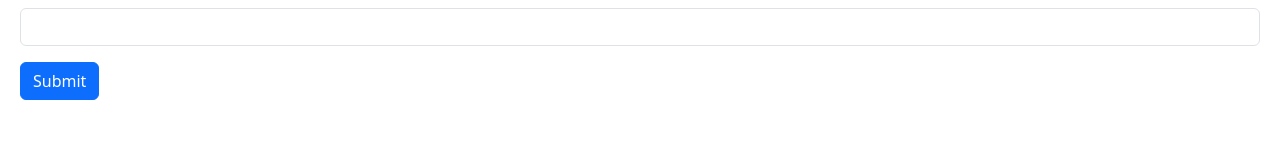
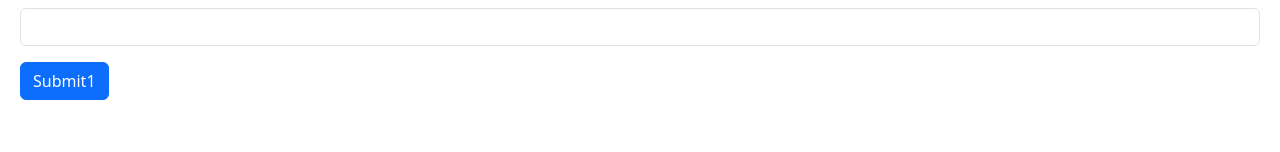
Before and after one commit to ddimkou/react-mosh-tutorial, a React (Vite) app: page / in a window 1280 px wide. Shown: the part 130-282 px from the top of the page. Built offline with nearby package versions, Linux system fonts and the light colour scheme.

Commit message:
form update

```diff
--- a/src/components/Form.tsx
+++ b/src/components/Form.tsx
@@ -20,7 +20,7 @@ const Form = () => {
           <input id="age" type="number" className="form-control" />
         </div>
         <button className="btn btn-primary" type="submit">
-          Submit
+          Submit1
         </button>
       </form>
     </>
```
